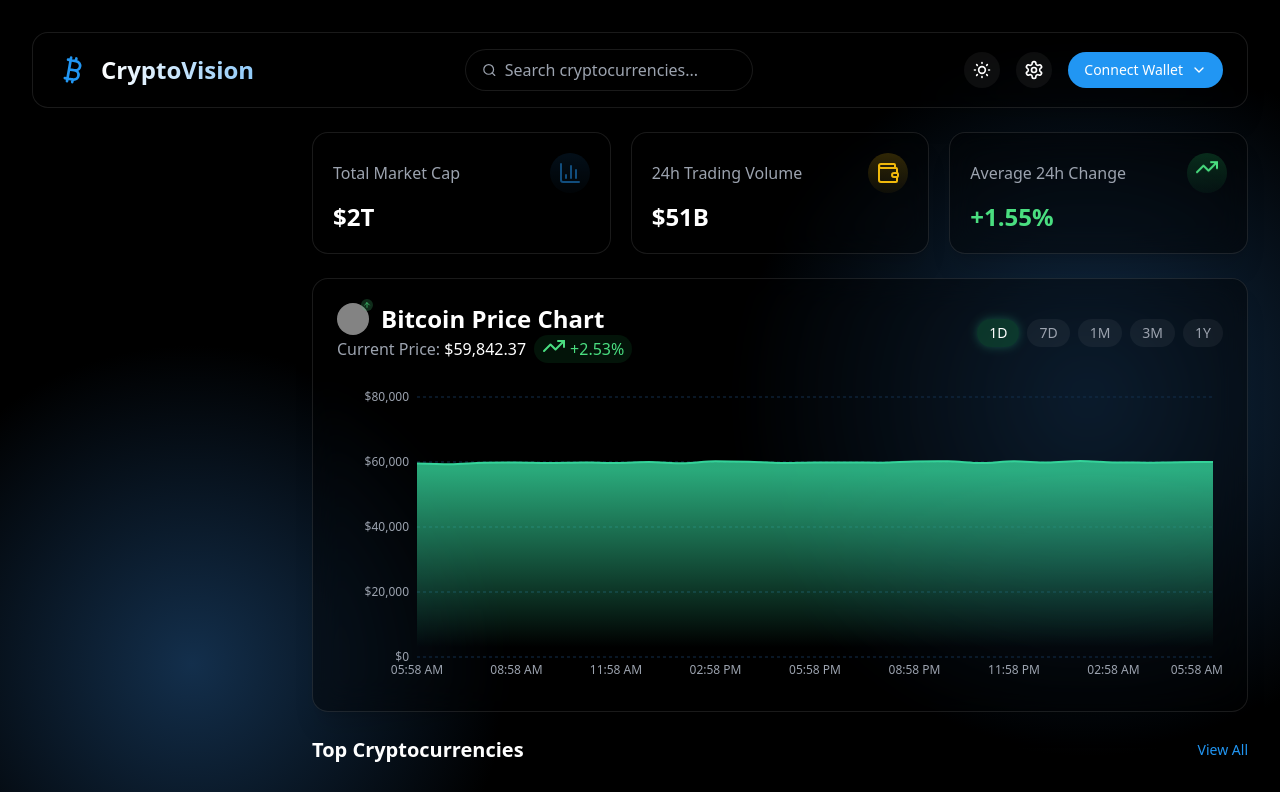
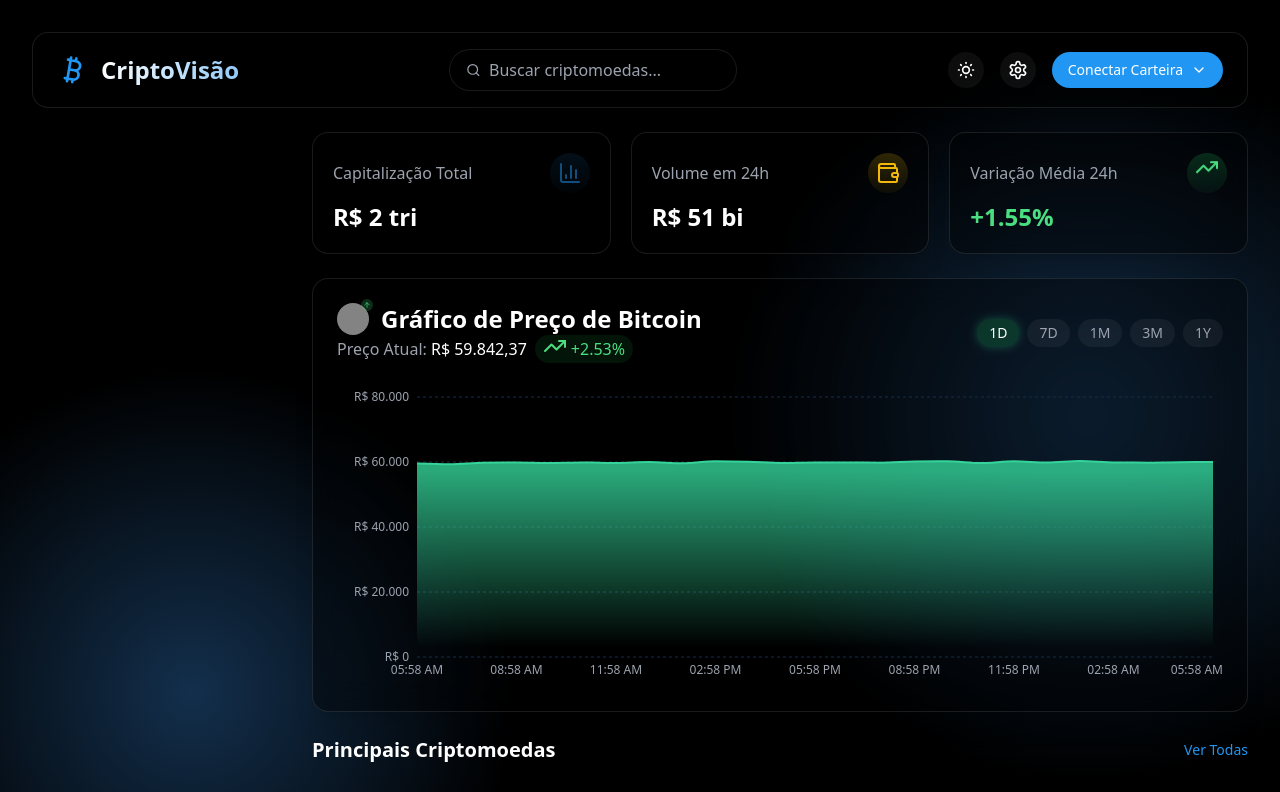
Before and after one commit to Uixion/lunar-crypto-visualizer, a React (Vite) app: page / in a window 1280 px wide. Shown: the top 792 px of the page. Built offline with nearby package versions, Linux system fonts and the light colour scheme; grey boxes are pictures that could not be loaded.

Commit message:
Translate site to Portuguese (Brazil)
This commit translates the website's content to Brazilian Portuguese.

```diff
--- a/src/components/CryptoCard.tsx
+++ b/src/components/CryptoCard.tsx
@@ -90,7 +90,7 @@ const CryptoCard: React.FC<CryptoCardProps> = ({ crypto, onClick, isSelected })
         )}>
           {formatCurrency(crypto.current_price)}
         </span>
-        <span className="text-sm text-gray-400">Market Cap: {formatCurrency(crypto.market_cap, 0, true)}</span>
+        <span className="text-sm text-gray-400">Cap. de Mercado: {formatCurrency(crypto.market_cap, 0, true)}</span>
       </div>
     </div>
   );
--- a/src/components/DetailedChart.tsx
+++ b/src/components/DetailedChart.tsx
@@ -15,7 +15,7 @@ const DetailedChart: React.FC = () => {
   if (!selectedCrypto) {
     return (
       <div className="glass-card rounded-2xl p-6 h-[400px] flex items-center justify-center">
-        <p className="text-gray-400">Select a cryptocurrency to view detailed chart</p>
+        <p className="text-gray-400">Selecione uma criptomoeda para ver o gráfico detalhado</p>
       </div>
     );
   }
@@ -95,11 +95,11 @@ const DetailedChart: React.FC = () => {
                 : <ArrowDown size={12} className="absolute -top-1 -right-1 text-red-400 p-0.5 bg-red-400/20 rounded-full" />
               }
             </div>
-            {selectedCrypto.name} Price Chart
+            Gráfico de Preço de {selectedCrypto.name}
           </h2>
           <div className="flex items-center">
             <p className="text-gray-400 mr-2">
-              Current Price: <span className="text-white font-medium">{formatCurrency(selectedCrypto.current_price)}</span>
+              Preço Atual: <span className="text-white font-medium">{formatCurrency(selectedCrypto.current_price)}</span>
             </p>
             <div className={`flex items-center ${priceChangeColor} px-2 py-0.5 rounded-full ${isPositive ? 'bg-green-500/10' : 'bg-red-500/10'}`}>
               {priceChangeIcon}
@@ -153,8 +153,8 @@ const DetailedChart: React.FC = () => {
               width={80}
             />
             <Tooltip
-              formatter={(value: number) => [formatCurrency(value), 'Price']}
-              labelFormatter={(label) => `Time: ${label}`}
+              formatter={(value: number) => [formatCurrency(value), 'Preço']}
+              labelFormatter={(label) => `Tempo: ${label}`}
               contentStyle={{
                 backgroundColor: 'rgba(15, 23, 42, 0.9)',
                 borderColor: isPositive ? 'rgba(52, 211, 153, 0.3)' : 'rgba(239, 68, 68, 0.3)',
--- a/src/components/Header.tsx
+++ b/src/components/Header.tsx
@@ -7,14 +7,14 @@ const Header: React.FC = () => {
     <header className="glass-card rounded-2xl px-6 py-4 mb-6 flex justify-between items-center animate-fade-in">
       <div className="flex items-center space-x-3">
         <Bitcoin className="h-8 w-8 text-crypto-accent" />
-        <h1 className="text-2xl font-bold glow-text">CryptoVision</h1>
+        <h1 className="text-2xl font-bold glow-text">CriptoVisão</h1>
       </div>
 
       <div className="hidden md:flex items-center glass-card rounded-full px-4 py-2 text-gray-400 w-72">
         <Search className="h-4 w-4 mr-2" />
         <input
           type="text"
-          placeholder="Search cryptocurrencies..."
+          placeholder="Buscar criptomoedas..."
           className="bg-transparent border-none outline-none w-full text-white"
         />
       </div>
@@ -27,7 +27,7 @@ const Header: React.FC = () => {
           <Settings className="h-5 w-5" />
         </button>
         <button className="hidden md:flex items-center space-x-2 px-4 py-2 text-sm font-medium bg-crypto-accent rounded-full hover:bg-opacity-90 transition-smooth">
-          <span>Connect Wallet</span>
+          <span>Conectar Carteira</span>
           <ChevronDown className="h-4 w-4" />
         </button>
         <button className="md:hidden p-2 rounded-full bg-white/5 hover:bg-white/10 transition-smooth">
--- a/src/components/MarketStats.tsx
+++ b/src/components/MarketStats.tsx
@@ -28,21 +28,21 @@ const MarketStats: React.FC = () => {
 
   const stats = [
     {
-      title: 'Total Market Cap',
+      title: 'Capitalização Total',
       value: formatCurrency(totalMarketCap, 0, true),
       icon: <BarChart3 className="h-6 w-6 text-crypto-accent" />,
       color: 'from-crypto-accent/20 to-crypto-accent/5',
       pulsate: true
     },
     {
-      title: '24h Trading Volume',
+      title: 'Volume em 24h',
       value: formatCurrency(totalVolume, 0, true),
       icon: <Wallet className="h-6 w-6 text-crypto-binance" />,
       color: 'from-crypto-binance/20 to-crypto-binance/5',
       pulsate: false
     },
     {
-      title: 'Average 24h Change',
+      title: 'Variação Média 24h',
       value: `${avgChange > 0 ? '+' : ''}${avgChange.toFixed(2)}%`,
       icon: isPositiveAvgChange
         ? <TrendingUp className="h-6 w-6 text-green-400 animate-bounce" />
--- a/src/components/Sidebar.tsx
+++ b/src/components/Sidebar.tsx
@@ -7,26 +7,26 @@ const Sidebar: React.FC = () => {
   return (
     <aside className="hidden lg:block glass-card rounded-2xl p-4 w-64 animate-fade-in">
       <div className="mb-8">
-        <h2 className="text-xl font-bold px-4 mb-3">Navigation</h2>
-        <NavItem icon={Home} label="Dashboard" active />
-        <NavItem icon={BarChart3} label="Market Overview" />
-        <NavItem icon={LineChart} label="Trading View" />
-        <NavItem icon={Wallet} label="Portfolio" />
-        <NavItem icon={RefreshCw} label="Transactions" />
+        <h2 className="text-xl font-bold px-4 mb-3">Navegação</h2>
+        <NavItem icon={Home} label="Painel" active />
+        <NavItem icon={BarChart3} label="Visão do Mercado" />
+        <NavItem icon={LineChart} label="Visualização de Trading" />
+        <NavItem icon={Wallet} label="Portfólio" />
+        <NavItem icon={RefreshCw} label="Transações" />
       </div>
 
       <div>
-        <h2 className="text-xl font-bold px-4 mb-3">Analytics</h2>
-        <NavItem icon={PieChart} label="Performance" />
-        <NavItem icon={Layers} label="History" />
+        <h2 className="text-xl font-bold px-4 mb-3">Análises</h2>
+        <NavItem icon={PieChart} label="Desempenho" />
+        <NavItem icon={Layers} label="Histórico" />
       </div>
 
       <div className="mt-auto px-4 pt-8">
         <div className="glass-card rounded-xl p-4 bg-gradient-to-br from-crypto-navy-light to-crypto-navy">
-          <h3 className="text-lg font-medium mb-2">Pro Analysis</h3>
-          <p className="text-sm text-gray-400 mb-3">Get advanced market insights with our premium package</p>
+          <h3 className="text-lg font-medium mb-2">Análise Pro</h3>
+          <p className="text-sm text-gray-400 mb-3">Obtenha insights avançados do mercado com nosso pacote premium</p>
           <button className="w-full py-2 px-4 bg-crypto-accent rounded-lg text-white font-medium hover:bg-opacity-90 transition-smooth">
-            Upgrade Now
+            Atualizar Agora
           </button>
         </div>
       </div>
--- a/src/pages/Index.tsx
+++ b/src/pages/Index.tsx
@@ -26,9 +26,9 @@ const Index: React.FC = () => {
 
               <div>
                 <div className="flex justify-between items-center mb-3">
-                  <h2 className="text-xl font-bold">Top Cryptocurrencies</h2>
+                  <h2 className="text-xl font-bold">Principais Criptomoedas</h2>
                   <button className="text-crypto-accent hover:underline text-sm font-medium">
-                    View All
+                    Ver Todas
                   </button>
                 </div>
                 <CryptoList />
--- a/src/pages/NotFound.tsx
+++ b/src/pages/NotFound.tsx
@@ -8,7 +8,7 @@ const NotFound = () => {
 
   useEffect(() => {
     console.error(
-      "404 Error: User attempted to access non-existent route:",
+      "404 Error: Usuário tentou acessar rota inexistente:",
       location.pathname
     );
   }, [location.pathname]);
@@ -19,16 +19,16 @@ const NotFound = () => {
         <div className="w-24 h-24 mx-auto mb-6 rounded-full bg-crypto-accent/20 flex items-center justify-center">
           <span className="text-5xl font-bold text-crypto-accent">404</span>
         </div>
-        <h1 className="text-3xl font-bold mb-4 glow-text">Page Not Found</h1>
+        <h1 className="text-3xl font-bold mb-4 glow-text">Página Não Encontrada</h1>
         <p className="text-lg text-gray-400 mb-8">
-          The page you're looking for doesn't exist or has been moved.
+          A página que você está procurando não existe ou foi movida.
         </p>
         <a
           href="/"
           className="inline-flex items-center px-6 py-3 bg-crypto-accent rounded-xl text-white font-medium hover:bg-opacity-90 transition-smooth"
         >
           <ArrowLeft className="mr-2 h-5 w-5" />
-          Return to Dashboard
+          Voltar para o Painel
         </a>
       </div>
     </div>
--- a/src/utils/formatters.ts
+++ b/src/utils/formatters.ts
@@ -1,38 +1,38 @@
 
 /**
- * Format a number as currency
- * @param value Number to format
- * @param decimals Number of decimal places
- * @param compact Whether to compact large numbers (e.g., 1.2B)
- * @returns Formatted string
+ * Formata um número como moeda
+ * @param value Número para formatar
+ * @param decimals Número de casas decimais
+ * @param compact Se deve compactar números grandes (ex: 1,2B)
+ * @returns String formatada
  */
 export const formatCurrency = (
   value: number,
   decimals: number = 2,
   compact: boolean = false
 ): string => {
-  const formatter = new Intl.NumberFormat('en-US', {
+  const formatter = new Intl.NumberFormat('pt-BR', {
     style: 'currency',
-    currency: 'USD',
+    currency: 'BRL',
     minimumFractionDigits: decimals,
     maximumFractionDigits: decimals,
     notation: compact ? 'compact' : 'standard',
     compactDisplay: 'short'
   });
 
-  // For very small values like in cryptocurrencies
+  // Para valores muito pequenos como em criptomoedas
   if (value < 0.01 && value > 0) {
-    return '$' + value.toFixed(6);
+    return 'R$' + value.toFixed(6);
   }
 
   return formatter.format(value);
 };
 
 /**
- * Format a large number with commas
- * @param value Number to format
- * @returns Formatted string
+ * Formata um número grande com vírgulas
+ * @param value Número para formatar
+ * @returns String formatada
  */
 export const formatNumber = (value: number): string => {
-  return new Intl.NumberFormat().format(value);
+  return new Intl.NumberFormat('pt-BR').format(value);
 };
```
